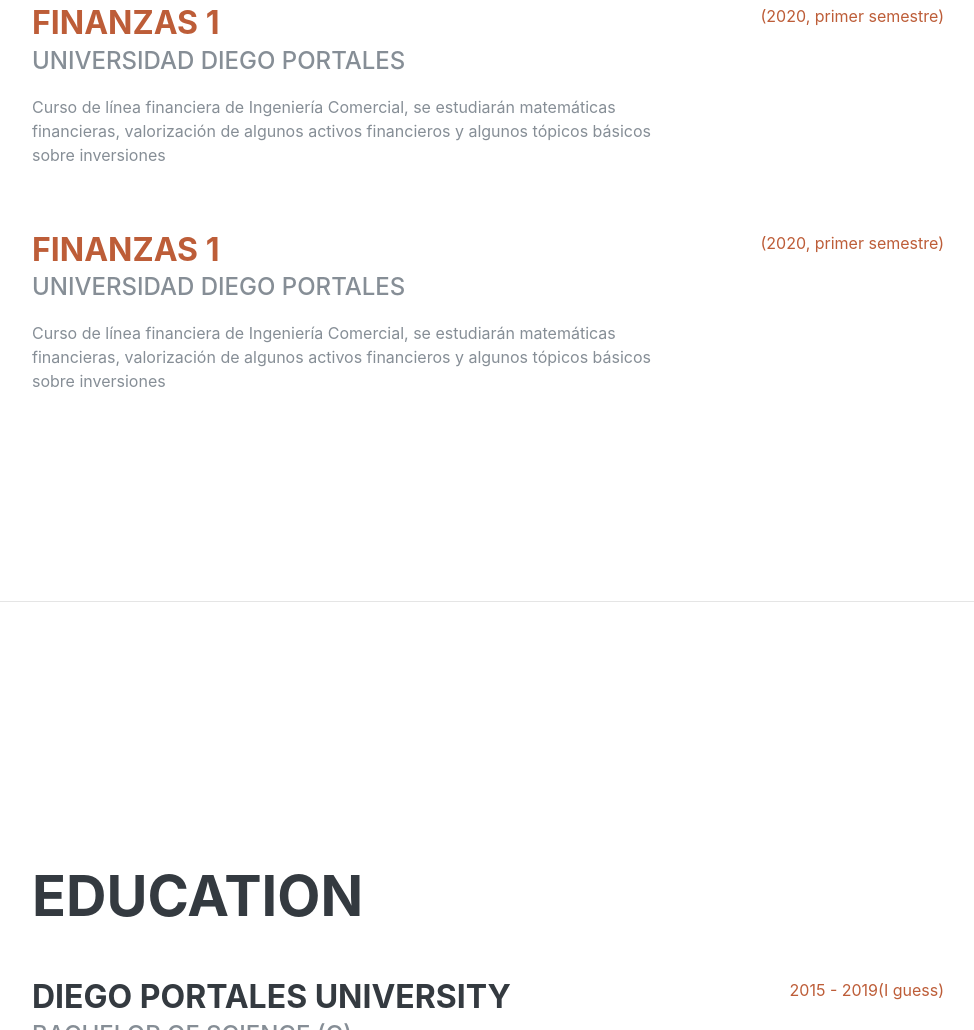
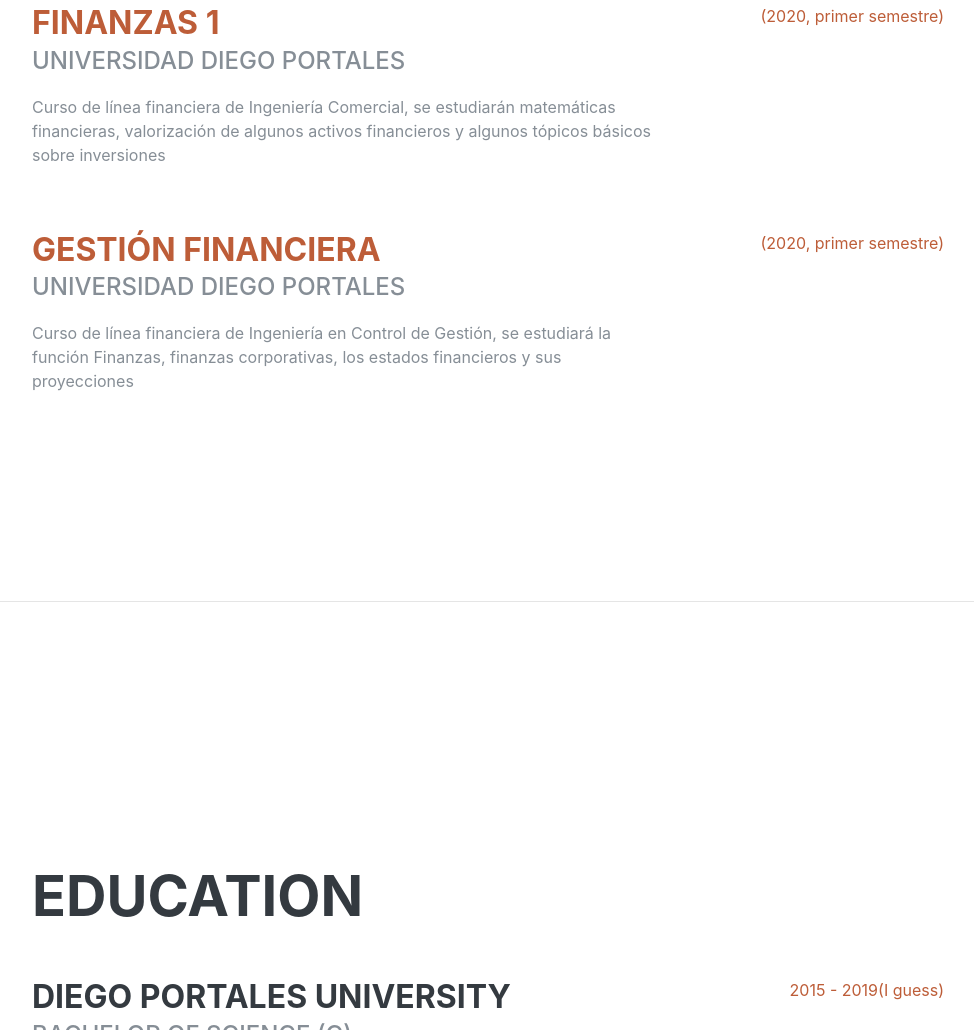
Before and after one commit to Haensgen/ghaensgen.github.io, a website: page index.html in a window 1280 px wide. Shown: the part 1000-2030 px from the top of the page, without its empty margins (288-1262 px from the left). Drawn offline with Linux system fonts and the light colour scheme; a web font is replaced by a local one.

Commit message:
Update index.html

```diff
--- a/index.html
+++ b/index.html
@@ -107,9 +107,9 @@
 
      <div class="resume-item d-flex flex-column flex-md-row justify-content-between mb-5">
           <div class="resume-content">
-            <h3 class="mb-0"><a href="https://haensgen.github.io/finanzas/">Finanzas 1</a></h3>
+            <h3 class="mb-0"><a href="https://haensgen.github.io/gestion_financiera/">Gestión Financiera</a></h3>
             <div class="subheading mb-3">Universidad Diego Portales </div>
-            <p>Curso de línea financiera de Ingeniería Comercial, se estudiarán matemáticas financieras, valorización de algunos activos financieros y algunos tópicos básicos sobre inversiones </p>
+            <p>Curso de línea financiera de Ingeniería en Control de Gestión, se estudiará la función Finanzas, finanzas corporativas, los estados financieros y sus proyecciones </p>
           </div>
                <div class="resume-date text-md-right">
             <span class="text-primary">(2020, primer semestre)</span>
```
